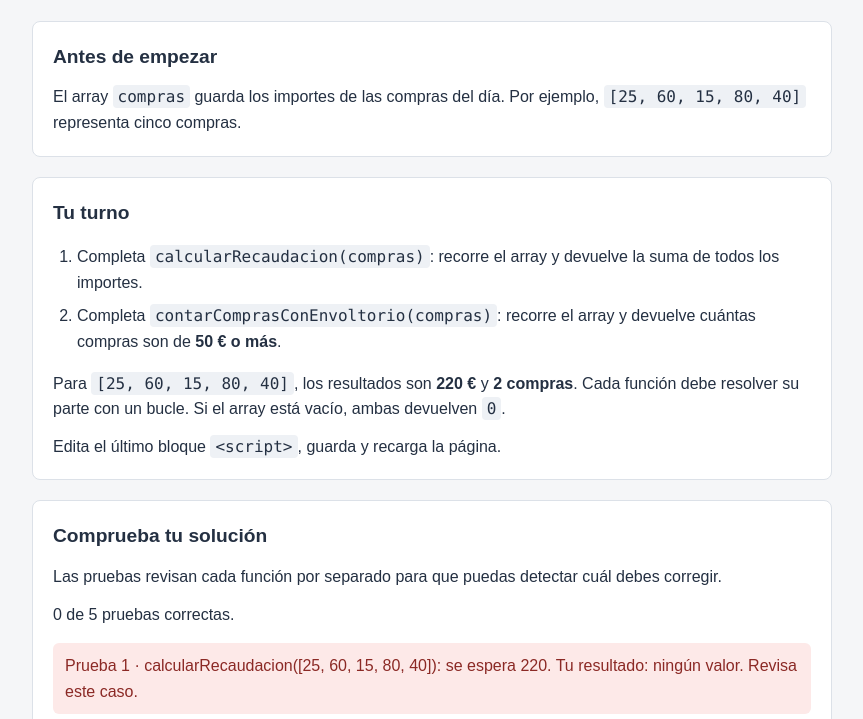
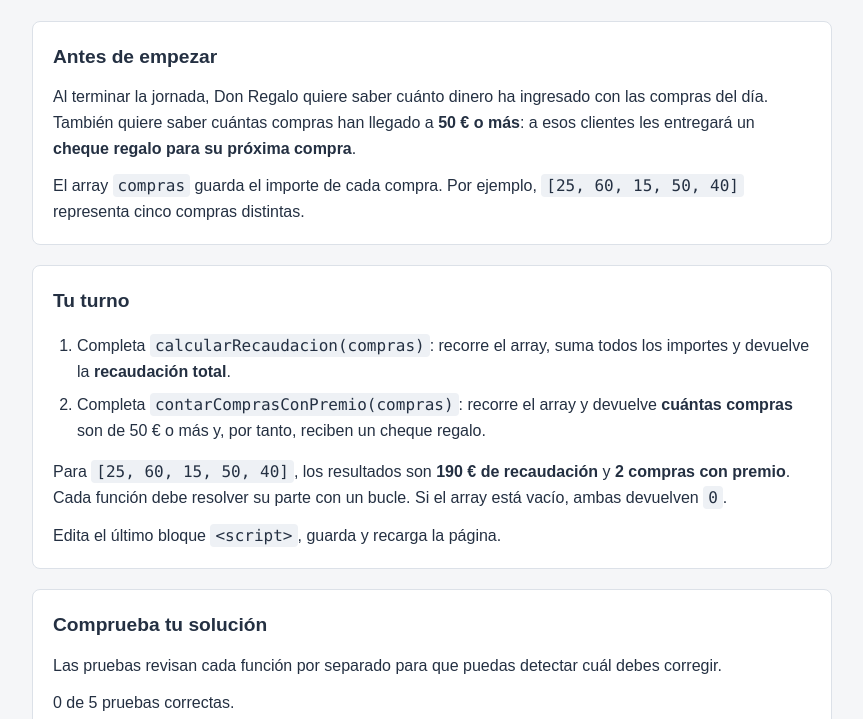
Before and after one commit to omiras/supuesto-practico-uf1842-don-regalo, a plain HTML site: page index5.html in a window 1280 px wide. Shown: the part 156-875 px from the top of the page, without its empty margins (208-1071 px from the left). Drawn offline with Linux system fonts and the light colour scheme.

Commit message:
Update evaluation rubric and exercise instructions for clarity and accuracy

```diff
--- a/index5.html
+++ b/index5.html
@@ -10,8 +10,8 @@
 <body data-ejercicio="5">
   <main class="lesson">
     <header><p><a href="index.html">← Todos los ejercicios</a></p><h1>Ejercicio 5 · Resumen de ventas</h1><p>Arrays y bucles · 3 puntos</p></header>
-    <section><h2>Antes de empezar</h2><p>El array <code>compras</code> guarda los importes de las compras del día. Por ejemplo, <code>[25, 60, 15, 80, 40]</code> representa cinco compras.</p></section>
-    <section><h2>Tu turno</h2><ol><li>Completa <code>calcularRecaudacion(compras)</code>: recorre el array y devuelve la suma de todos los importes.</li><li>Completa <code>contarComprasConEnvoltorio(compras)</code>: recorre el array y devuelve cuántas compras son de <strong>50 € o más</strong>.</li></ol><p>Para <code>[25, 60, 15, 80, 40]</code>, los resultados son <strong>220 €</strong> y <strong>2 compras</strong>. Cada función debe resolver su parte con un bucle. Si el array está vacío, ambas devuelven <code>0</code>.</p><p>Edita el último bloque <code>&lt;script&gt;</code>, guarda y recarga la página.</p></section>
+    <section><h2>Antes de empezar</h2><p>Al terminar la jornada, Don Regalo quiere saber cuánto dinero ha ingresado con las compras del día. También quiere saber cuántas compras han llegado a <strong>50 € o más</strong>: a esos clientes les entregará un <strong>cheque regalo para su próxima compra</strong>.</p><p>El array <code>compras</code> guarda el importe de cada compra. Por ejemplo, <code>[25, 60, 15, 50, 40]</code> representa cinco compras distintas.</p></section>
+    <section><h2>Tu turno</h2><ol><li>Completa <code>calcularRecaudacion(compras)</code>: recorre el array, suma todos los importes y devuelve la <strong>recaudación total</strong>.</li><li>Completa <code>contarComprasConPremio(compras)</code>: recorre el array y devuelve <strong>cuántas compras</strong> son de 50 € o más y, por tanto, reciben un cheque regalo.</li></ol><p>Para <code>[25, 60, 15, 50, 40]</code>, los resultados son <strong>190 € de recaudación</strong> y <strong>2 compras con premio</strong>. Cada función debe resolver su parte con un bucle. Si el array está vacío, ambas devuelven <code>0</code>.</p><p>Edita el último bloque <code>&lt;script&gt;</code>, guarda y recarga la página.</p></section>
     <section><h2>Comprueba tu solución</h2><p>Las pruebas revisan cada función por separado para que puedas detectar cuál debes corregir.</p><p id="resumen" aria-live="polite"></p><ul id="resultados" class="resultados" aria-live="polite"></ul></section>
   </main>
   <!-- CÓDIGO DEL ALUMNADO: completa las dos funciones. -->
@@ -20,8 +20,8 @@
       // Recorre el array y devuelve la suma. La función DEBE retornar un valor, NO SIRVE mostrarlo por consola
     }
 
-    function contarComprasConEnvoltorio(compras) {
-      // Recorre el array y devuelve cuántas compras llegan a 50 €. La función DEBE retornar un valor, NO SIRVE mostrarlo por consola
+    function contarComprasConPremio(compras) {
+      // Recorre el array y devuelve cuántas compras reciben un cheque regalo. La función DEBE retornar un valor, NO SIRVE mostrarlo por consola
     }
   </script>
 </body>
--- a/pruebas.js
+++ b/pruebas.js
@@ -19,11 +19,11 @@ const ejercicios = {
     { funcion: "aplicarDescuento", entrada: [50, "NAVIDAD10"], esperado: 45 }
   ],
   "5": [
-    { funcion: "calcularRecaudacion", entrada: [[25, 60, 15, 80, 40]], esperado: 220 },
+    { funcion: "calcularRecaudacion", entrada: [[25, 60, 15, 50, 40]], esperado: 190 },
     { funcion: "calcularRecaudacion", entrada: [[]], esperado: 0 },
-    { funcion: "contarComprasConEnvoltorio", entrada: [[25, 60, 15, 80, 40]], esperado: 2 },
-    { funcion: "contarComprasConEnvoltorio", entrada: [[50, 49, 50]], esperado: 2 },
-    { funcion: "contarComprasConEnvoltorio", entrada: [[]], esperado: 0 }
+    { funcion: "contarComprasConPremio", entrada: [[25, 60, 15, 50, 40]], esperado: 2 },
+    { funcion: "contarComprasConPremio", entrada: [[50, 49, 50]], esperado: 2 },
+    { funcion: "contarComprasConPremio", entrada: [[]], esperado: 0 }
   ]
 };
 
```
Also changed, not shown: 1 other file.
